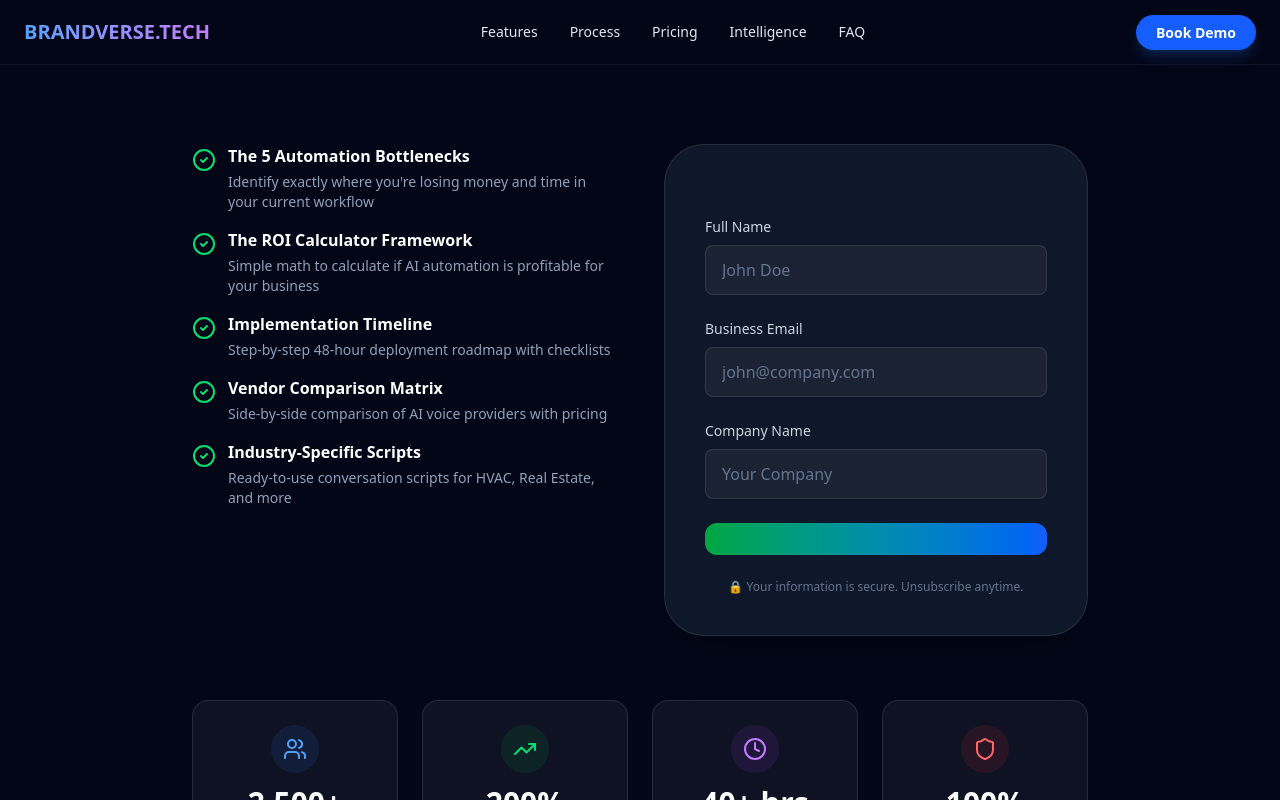
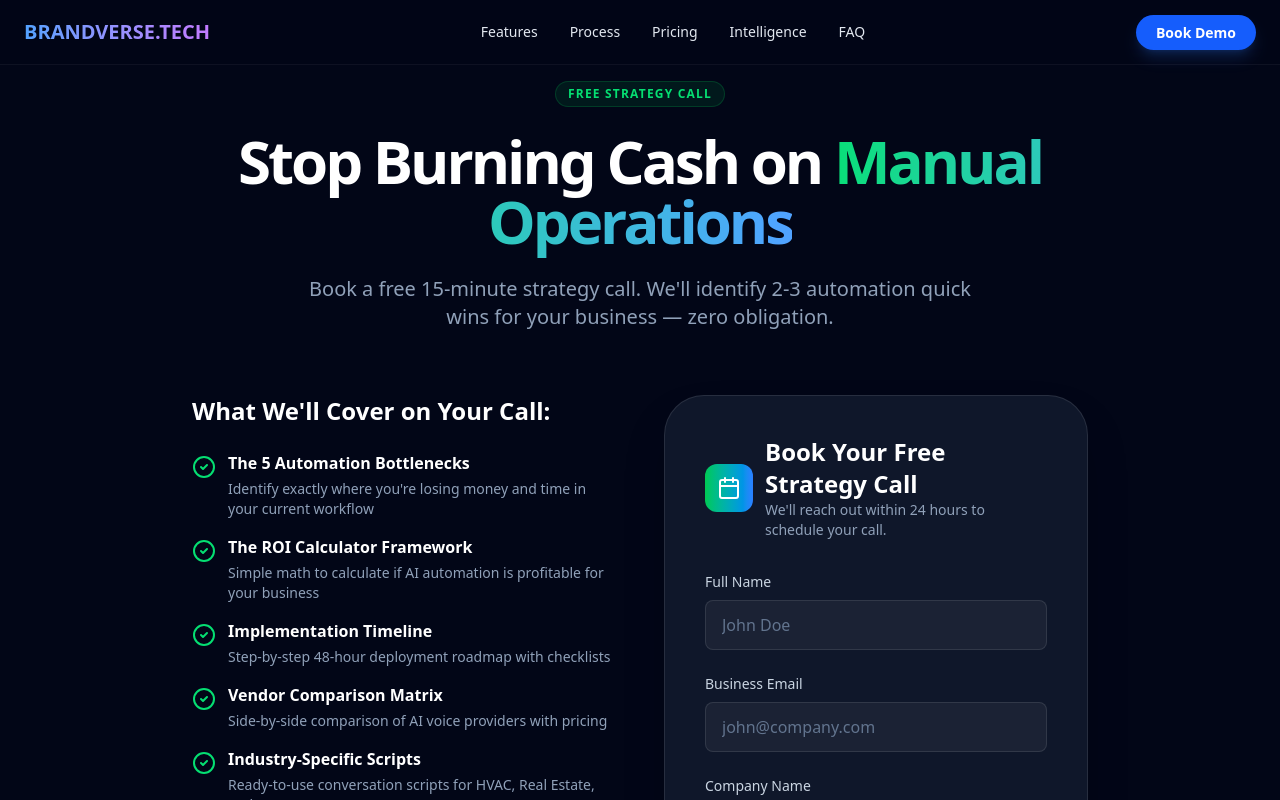
Before and after one commit to ayushsharmavlogs619-lang/brandverse, a Next.js app: page /lead-magnet in a window 1280 px wide. Shown: the top 800 px of the page. Built offline with nearby package versions, Linux system fonts and the light colour scheme; no server answers.

Commit message:
fix: restore lead-magnet page content corrupted by earlier broken patch script, fix calendlyUrl empty default, plus site-wide audit fixes

```diff
--- a/app/case-studies/page.tsx
+++ b/app/case-studies/page.tsx
@@ -12,22 +12,19 @@ export default function CaseStudies() {
       title: 'Brightsmile Dental',
       category: 'Healthcare',
       description: 'Increased new patient bookings by 40% and reduced no-shows by 60% with AI appointment reminders.',
-      results: ['40% more bookings', '60% fewer no-shows', '24/7 availability'],
-      image: '/api/placeholder/400/300'
+      results: ['40% more bookings', '60% fewer no-shows', '24/7 availability']
     },
     {
       title: 'Elite Climate Control',
       category: 'HVAC',
       description: 'Captured 70% more after-hours emergency calls and increased revenue by $15,000/month.',
-      results: ['70% more emergency calls', '$15K/month revenue increase', 'Zero missed calls'],
-      image: '/api/placeholder/400/300'
+      results: ['70% more emergency calls', '$15K/month revenue increase', 'Zero missed calls']
     },
     {
       title: 'Apex Property Group',
       category: 'Real Estate',
       description: 'Reduced lead response time from 4 hours to 30 seconds, doubling conversion rates.',
-      results: ['30-second response time', '2x conversion rate', '200% more qualified leads'],
-      image: '/api/placeholder/400/300'
+      results: ['30-second response time', '2x conversion rate', '200% more qualified leads']
     }
   ];
 
@@ -82,9 +79,19 @@ export default function CaseStudies() {
                     </div>
                   ))}
                 </div>
-                <button className="w-full py-3 bg-blue-600 hover:bg-blue-700 text-white rounded-lg font-medium transition-colors">
-                  Read Full Case Study
-                </button>
+                {study.title === 'Elite Climate Control' ? (
+                  <Link href="/blog/case-study-elite-climate/" className="block w-full py-3 bg-blue-600 hover:bg-blue-700 text-white rounded-lg font-medium transition-colors text-center">
+                    Read Full Case Study
+                  </Link>
+                ) : study.title === 'Apex Property Group' ? (
+                  <Link href="/blog/case-study-apex-property/" className="block w-full py-3 bg-blue-600 hover:bg-blue-700 text-white rounded-lg font-medium transition-colors text-center">
+                    Read Full Case Study
+                  </Link>
+                ) : (
+                  <Link href="/contact/" className="block w-full py-3 bg-blue-600 hover:bg-blue-700 text-white rounded-lg font-medium transition-colors text-center">
+                    Read Full Case Study
+                  </Link>
+                )}
               </div>
             ))}
           </div>
--- a/app/contact/page.tsx
+++ b/app/contact/page.tsx
@@ -3,6 +3,7 @@
 import Navbar from '../components/Navbar';
 import CalendlyEmbed from '../components/CalendlyEmbed';
 import { Mail, MessageSquare, Phone, Calendar } from 'lucide-react';
+import { config } from '@/lib/config';
 import { useState } from 'react';
 import LeadForm, { SuccessMessage } from '../components/LeadForm';
 
@@ -51,7 +52,7 @@ export default function ContactPage() {
                                     <p className="text-xs text-slate-400">Schedule directly</p>
                                 </div>
                             </div>
-                            <CalendlyEmbed url="https://calendly.com/ayushsharmavlogs619/30min" />
+                            <CalendlyEmbed url={config.calendlyUrl} />
                         </div>
                     </div>
                     {/* Contact Info */}
--- a/app/lead-magnet/page.tsx
+++ b/app/lead-magnet/page.tsx
@@ -62,6 +62,16 @@ export default function LeadMagnetPage() {
             <div className="max-w-4xl mx-auto">
                 {/* Header */}
                 <div className="text-center mb-16">
+                    <div className="inline-flex items-center gap-2 px-3 py-1 rounded-full bg-green-500/10 border border-green-500/20 text-green-400 text-xs font-black uppercase tracking-widest mb-6">
+                        Free Strategy Call
+                    </div>
+                    <h1 className="text-5xl md:text-6xl font-black text-white tracking-tighter mb-6">
+                        Stop Burning Cash on
+                        <span className="text-transparent bg-clip-text bg-gradient-to-r from-green-400 to-blue-400"> Manual Operations</span>
+                    </h1>
+                    <p className="text-xl text-slate-400 max-w-2xl mx-auto">
+                        Book a free 15-minute strategy call. We'll identify 2-3 automation quick wins for your business — zero obligation.
+                    </p>
                 </div>
 
                 {/* Main Content */}
@@ -69,6 +79,7 @@ export default function LeadMagnetPage() {
                     {/* Left: What's Inside */}
                     <div className="space-y-8">
                         <div>
+                            <h2 className="text-2xl font-bold text-white mb-6">What We'll Cover on Your Call:</h2>
                             <div className="space-y-4">
                                 <div className="flex items-start gap-3">
                                     <CheckCircle2 className="w-6 h-6 text-green-400 mt-1 flex-shrink-0" />
@@ -113,6 +124,13 @@ export default function LeadMagnetPage() {
                     <div className="bg-[#0f172a] border border-white/10 rounded-[2.5rem] p-8 md:p-10 shadow-2xl">
                         <div className="mb-8">
                             <div className="flex items-center gap-3 mb-4">
+                                <div className="w-12 h-12 bg-gradient-to-r from-green-500 to-blue-500 rounded-xl flex items-center justify-center shrink-0">
+                                    <Calendar className="w-6 h-6 text-white" />
+                                </div>
+                                <div>
+                                    <h2 className="text-2xl font-black text-white">Book Your Free Strategy Call</h2>
+                                    <p className="text-slate-400 text-sm">We'll reach out within 24 hours to schedule your call.</p>
+                                </div>
                             </div>
                         </div>
 
@@ -122,6 +140,11 @@ export default function LeadMagnetPage() {
                             className="space-y-6"
                             onSubmit={handleSubmit}
                         >
+                            <input type="hidden" name="_subject" value="New Strategy Call Request - Brandverse" />
+                            <input type="hidden" name="_captcha" value="false" />
+                            <input type="hidden" name="_template" value="table" />
+                            <input type="hidden" name="_next" value="https://calendly.com/ayushsharmavlogs619/30min" />
+                            <input type="hidden" name="service_interest" value="Strategy Call" />
 
                             <div>
                                 <label className="block text-sm font-medium text-slate-300 mb-2">Full Name</label>
@@ -161,6 +184,7 @@ export default function LeadMagnetPage() {
                                 disabled={isSubmitting}
                                 className="w-full bg-gradient-to-r from-green-600 to-blue-600 hover:from-green-500 hover:to-blue-500 text-white font-bold py-4 px-8 rounded-xl transition-all duration-300 transform hover:scale-105 flex items-center justify-center gap-2"
                             >
+                                {isSubmitting ? 'Booking...' : 'Book Free Call'} <Calendar className="w-5 h-5" />
                             </button>
 
                             <p className="text-center text-xs text-slate-500 mt-4">
--- a/app/portfolio/page.tsx
+++ b/app/portfolio/page.tsx
@@ -62,6 +62,9 @@ export default function PortfolioPage() {
                 <span className="text-slate-500 text-sm">Recovered $28k in lost revenue in the first 90 days. Reduced lead response time to &lt;2 seconds.</span>
               </div>
             </div>
+            <div className="mt-6 text-right">
+              <Link href="/blog/case-study-elite-climate/" className="text-blue-400 hover:underline font-semibold text-sm">Read full case study →</Link>
+            </div>
           </article>
 
           {/* Case Study 2: Real Estate */}
@@ -101,6 +104,9 @@ export default function PortfolioPage() {
                 <span className="text-slate-500 text-sm">Agent productivity soared. 150+ qualified appointments booked automatically in month 1.</span>
               </div>
             </div>
+            <div className="mt-6 text-right">
+              <Link href="/blog/case-study-apex-property/" className="text-blue-400 hover:underline font-semibold text-sm">Read full case study →</Link>
+            </div>
           </article>
 
           {/* Case Study 3: Dental */}
@@ -139,6 +145,9 @@ export default function PortfolioPage() {
                 <strong className="block text-white mb-1">Outcome</strong>
                 <span className="text-slate-500 text-sm">Zero missed new patient calls. Front desk stress reduced. $14k/mo saved in hypothetical hiring costs.</span>
               </div>
+            </div>
+            <div className="mt-6 text-right">
+              <Link href="/contact/" className="text-blue-400 hover:underline font-semibold text-sm">Read full case study →</Link>
             </div>
           </article>
         </div>
--- a/app/prospects/page.tsx
+++ b/app/prospects/page.tsx
@@ -143,6 +143,7 @@ export default function ProspectsPage() {
                             Add more San Antonio electrical contractors to the audit pipeline
                         </p>
                         <div className="flex justify-center gap-4">
+                            {/* TODO: Wire to modal/form for adding prospects to pipeline */}
                             <button className="px-6 py-3 bg-blue-600 hover:bg-blue-500 text-white font-bold rounded-lg transition-colors">
                                 Add Prospect
                             </button>
--- a/app/workroom/page.tsx
+++ b/app/workroom/page.tsx
@@ -26,8 +26,9 @@ export default function WorkroomPage() {
         form.reset();
 
         await new Promise(resolve => setTimeout(resolve, 1000));
+        /* TODO: Replace with real AI response from worker. Phone number: set via NEXT_PUBLIC_CONTACT_PHONE in .env.local */
         const mockResponse =
-            "This is the Brandverse War Room - your tactical command center. For live AI assistance, call +91 88510 05278!";
+            "This is the Brandverse War Room - your tactical command center. For live AI assistance, call our contact line!";
         setMessages(prev => [...prev, { role: 'ai', content: mockResponse }]);
         setLoading(false);
     }
--- a/lib/config.ts
+++ b/lib/config.ts
@@ -54,7 +54,7 @@ export const config: AppConfig = {
   vapidPublicKey: getEnvVar('NEXT_PUBLIC_VAPID_PUBLIC_KEY', ''),
   vapiPublicKey: getEnvVar('NEXT_PUBLIC_VAPI_PUBLIC_KEY', ''),
   vapiAssistantId: getEnvVar('NEXT_PUBLIC_VAPI_ASSISTANT_ID', ''),
-  calendlyUrl: getEnvVar('NEXT_PUBLIC_CALENDLY_URL', ''),
+  calendlyUrl: getEnvVar('NEXT_PUBLIC_CALENDLY_URL', 'https://calendly.com/ayushsharmavlogs619/30min'),
   linkedInPartnerId: getEnvVar('NEXT_PUBLIC_LINKEDIN_PARTNER_ID', ''),
   cookiebotId: getEnvVar('NEXT_PUBLIC_COOKIEBOT_ID', ''),
   googleSiteVerification: getEnvVar('NEXT_PUBLIC_GOOGLE_SITE_VERIFICATION', ''),
```
Also changed, not shown: 1 other file (tests, documents, lock files or other folders).
